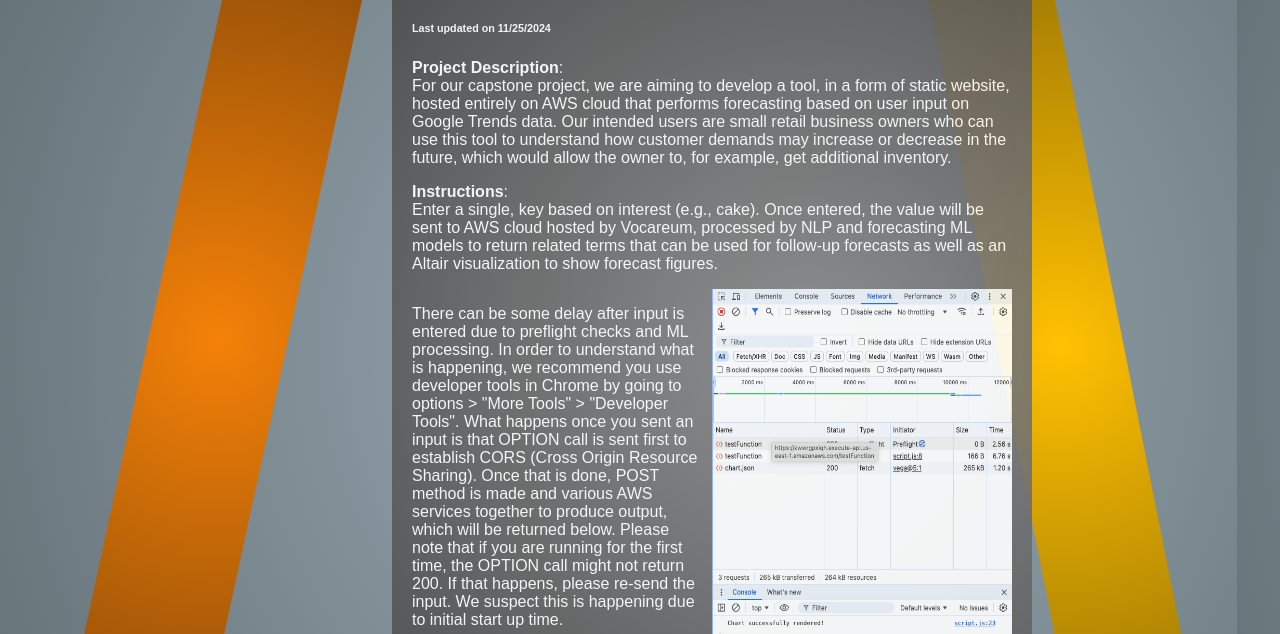
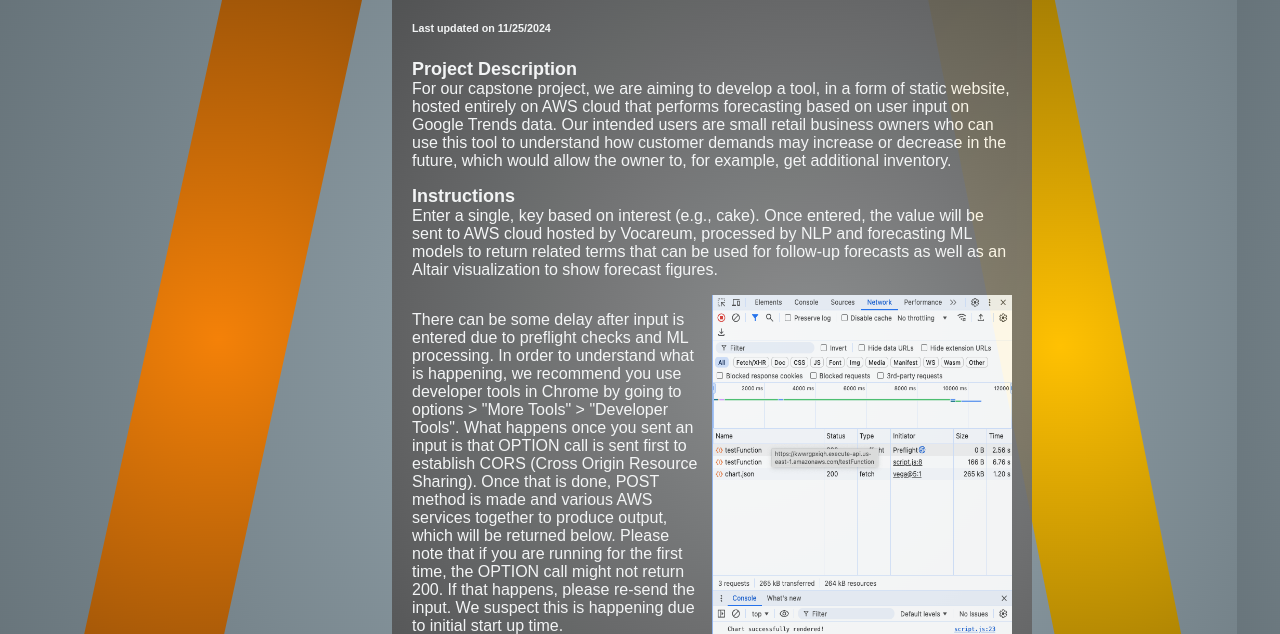
Before and after one commit to carldebski/mads_capstone, a plain HTML site: page koigawa/static-site/index.html in a window 1280 px wide. Shown: the part 166-800 px from the top of the page. Drawn offline with Linux system fonts and the light colour scheme; a script that the page names is missing; a web font is replaced by a local one.

Commit message:
changing fontsize on HTML

```diff
--- a/koigawa/static-site/index.html
+++ b/koigawa/static-site/index.html
@@ -42,13 +42,13 @@
     <h4>By Jennifer Shumway, Carl Debski, Kento Oigawa</h4>
     <h6>Last updated on 11/25/2024</h6>
     <div id="first">
-        <p><b>Project Description</b>: <br>For our capstone project, we are aiming to develop a tool, in a form of
+        <p><b style="font-size: 18px">Project Description</b> <br>For our capstone project, we are aiming to develop a tool, in a form of
           static website, hosted entirely on AWS cloud that performs forecasting based on user input on Google Trends data.
         Our intended users are small retail business owners who can use this tool to understand how customer demands may
       increase or decrease in the future, which would allow the owner to, for example, get additional inventory. </p>
 
       <p>
-        <b>Instructions</b>: <br>Enter a single, key based on interest (e.g., cake). Once entered, the value will be sent to
+        <b style="font-size: 18px">Instructions</b><br>Enter a single, key based on interest (e.g., cake). Once entered, the value will be sent to
       AWS cloud hosted by Vocareum, processed by NLP and forecasting ML models to return related terms that can be used for follow-up forecasts as well as
       an Altair visualization to show forecast figures.
       </p>
```
